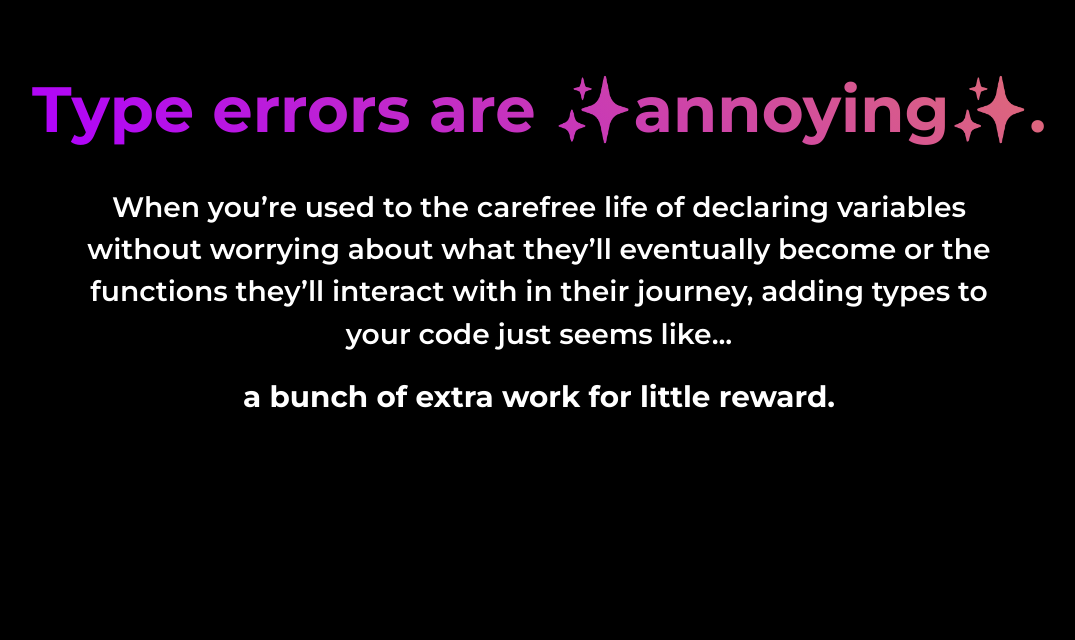
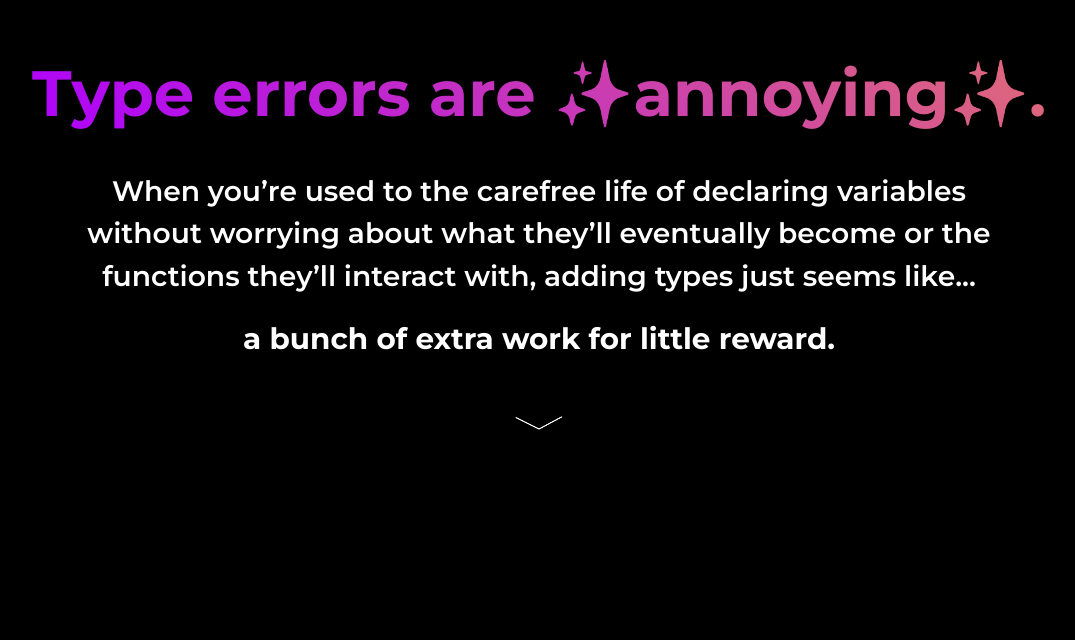
Before and after one commit to shaundai/TSforJSDevsSite, a React (Create React App) app: page / in a window 1280 px wide. Shown: the part 160-800 px from the top of the page, without its empty margins (101-1176 px from the left). Built offline with nearby package versions, Linux system fonts and the light colour scheme; a web font is replaced by a local one.

Commit message:
add chevron down

```diff
--- a/src/components/Header.js
+++ b/src/components/Header.js
@@ -1,8 +1,9 @@
 import styled from "styled-components"
 
 import { HeaderText } from "./styles"
-import { Colors } from '../util/Colors'
+import { Colors } from "../util/Colors"
 import { Emoji, device } from "../util/util"
+import ChevronDown from "../images/chevrondown.png"
 
 const HeaderContainer = styled.div`
 	display: flex;
@@ -47,6 +48,22 @@ color: ${Colors.white};
 	}
 `
 
+const ChevronButton = styled.button`
+	margin-top: 3em;
+	background-color: transparent;
+	border: none;
+	align-self: center;
+`
+
+const ChevronIcon = styled.img`
+	height: 20px;
+	width: 48px;
+	@media ${device.tablet} {
+		height: 15px;
+	  width: 38px;
+	}
+`
+
 const SmallHeaderTextContainer = styled.div`
 	margin-top: 20px;
 `
@@ -60,14 +77,18 @@ export const Header = () => {
 				<Emoji symbol="✨" label="sparkles" />.
 			</HeaderText>
 			<CourseDescription>
-				When you’re used to the carefree life of declaring variables
-        without worrying about what they’ll eventually become
-				or the functions they’ll interact with in their journey,
-        adding types to your code just seems like...
+				When you’re used to the carefree life of declaring variables without
+				worrying about what they’ll eventually become or the functions they’ll
+				interact with, adding types just seems like...
 				<SmallHeaderTextContainer>
-          <SmallHeaderText>a bunch of extra work for little reward.</SmallHeaderText>
+					<SmallHeaderText>
+						a bunch of extra work for little reward.
+					</SmallHeaderText>
 				</SmallHeaderTextContainer>
 			</CourseDescription>
+			<ChevronButton>
+				<ChevronIcon src={ChevronDown} alt="down button" />
+			</ChevronButton>
 		</HeaderContainer>
 	)
 }
```
Also changed, not shown: src/images/chevrondown.png (added). Lines whose indentation alone changed are shown as unchanged.
